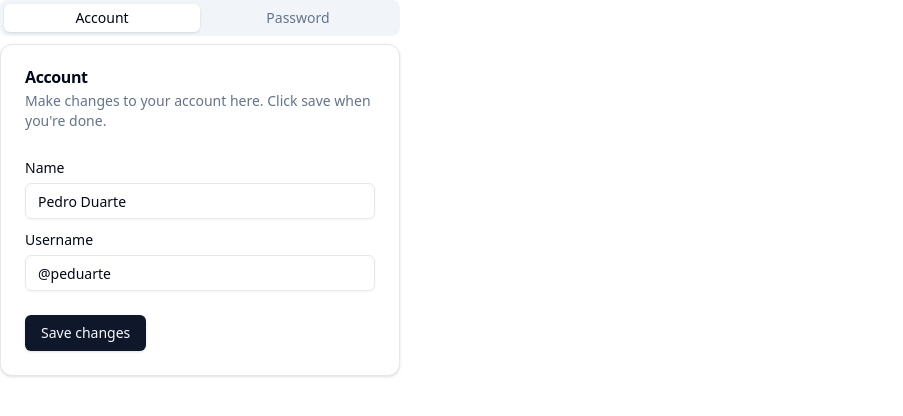
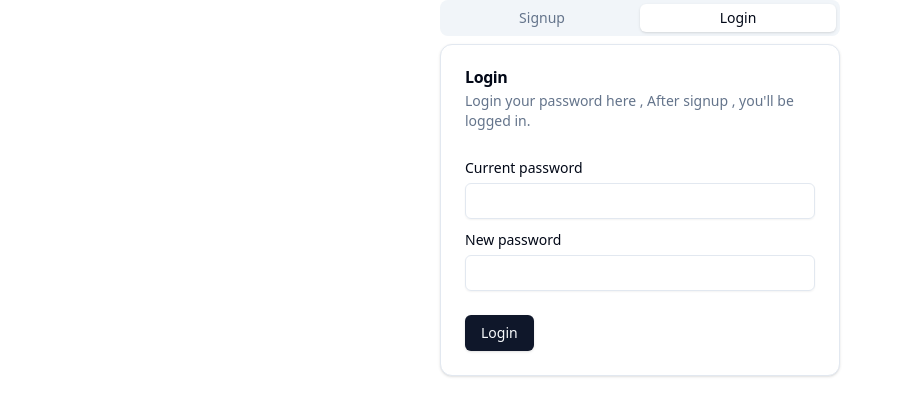
Before and after one commit to iam-vinnu/Lms, a React (Vite) app in the folder client/: page / in a window 1280 px wide. Shown: the top 416 px of the page, without its empty margins (0-903 px from the left). Built offline with nearby package versions, Linux system fonts and the light colour scheme.

Commit message:
Login Page

```diff
--- a/client/src/pages/Login.jsx
+++ b/client/src/pages/Login.jsx
@@ -1,4 +1,4 @@
-import React from 'react'
+import React, { useState } from 'react'
 import { Button } from "@/components/ui/button"
 import {
     Card,
@@ -16,43 +16,91 @@ import {
     TabsList,
     TabsTrigger,
 } from "@/components/ui/tabs"
+import { Eye, EyeClosed, EyeOff } from 'lucide-react'
 
 const Login = () => {
+    const [password, setPassword] = useState(false);
+    const [input, setInput] = useState({
+        name: "",
+        email: '',
+        password: ''
+    });
+
+    const handleInputChange = (e) => {
+        setInput({ ...input, [e.target.name]: e.target.value })
+    };
+
+    const checkPassword = () => {
+        if (!password) {
+            setPassword(true);
+        } else {
+            setPassword(false);
+        }
+    }
     return (
-        <Tabs defaultValue="account" className="w-[400px]">
+        <div className='max-w-6xl mx-auto h-[100%]'>
+            <div className='flex justify-center items-center '>
+                <Tabs defaultValue="login" className="w-[400px]">
                     <TabsList className="grid w-full grid-cols-2">
-                <TabsTrigger value="account">Account</TabsTrigger>
-                <TabsTrigger value="password">Password</TabsTrigger>
+                        <TabsTrigger value="signup">Signup</TabsTrigger>
+                        <TabsTrigger value="login">Login</TabsTrigger>
                     </TabsList>
-            <TabsContent value="account">
+                    <TabsContent value="signup">
                         <Card>
                             <CardHeader>
-                        <CardTitle>Account</CardTitle>
+                                <CardTitle>SignUp</CardTitle>
                                 <CardDescription>
-                            Make changes to your account here. Click save when you're done.
+                                    Create a new account and click signup when you're done.
                                 </CardDescription>
                             </CardHeader>
                             <CardContent className="space-y-2">
                                 <div className="space-y-1">
                                     <Label htmlFor="name">Name</Label>
-                            <Input id="name" defaultValue="Pedro Duarte" />
+                                    <Input id="name"
+                                        name="name"
+                                        type="text"
+                                        value={input.name}
+                                        onChange={handleInputChange} />
                                 </div>
                                 <div className="space-y-1">
-                            <Label htmlFor="username">Username</Label>
-                            <Input id="username" defaultValue="@peduarte" />
+                                    <Label htmlFor="email">Email</Label>
+                                    <Input id="email"
+                                        name="email"
+                                        type="email"
+                                        value={input.email}
+                                        onChange={handleInputChange} />
                                 </div>
+                                <div className="space-y-1">
+                                    <Label htmlFor="password">Password</Label>
+                                    <div className='flex items-center gap-2 '>
+                                        <Input id="password"
+                                            type={password ? "text" : "password"}
+                                            name="password"
+                                            value={input.password}
+                                            onChange={handleInputChange} />
+                                        {
+                                            password ? <Eye
+                                                onClick={checkPassword}
+                                                className='cursor-pointer' />
+                                                : <EyeOff
+                                                    onClick={checkPassword}
+                                                    className='cursor-pointer' />
+                                        }
+                                    </div>
+                                </div>
+
                             </CardContent>
                             <CardFooter>
-                        <Button>Save changes</Button>
+                                <Button>Signup</Button>
                             </CardFooter>
                         </Card>
                     </TabsContent>
-            <TabsContent value="password">
+                    <TabsContent value="login">
                         <Card>
                             <CardHeader>
-                        <CardTitle>Password</CardTitle>
+                                <CardTitle>Login</CardTitle>
                                 <CardDescription>
-                            Change your password here. After saving, you'll be logged out.
+                                    Login your password here , After signup , you'll be logged in.
                                 </CardDescription>
                             </CardHeader>
                             <CardContent className="space-y-2">
@@ -66,11 +114,14 @@ const Login = () => {
                                 </div>
                             </CardContent>
                             <CardFooter>
-                        <Button>Save password</Button>
+                                <Button>Login</Button>
                             </CardFooter>
                         </Card>
                     </TabsContent>
                 </Tabs>
+            </div>
+
+        </div>
     )
 }
 
```
Lines whose indentation alone changed are shown as unchanged.
